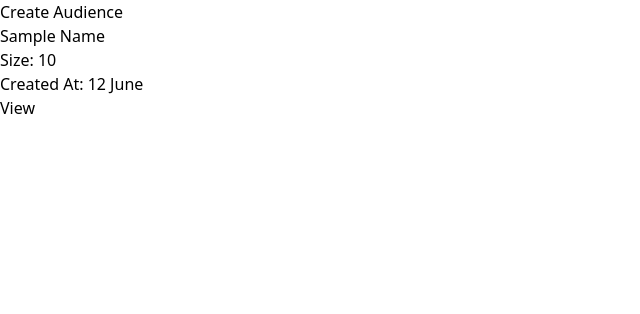
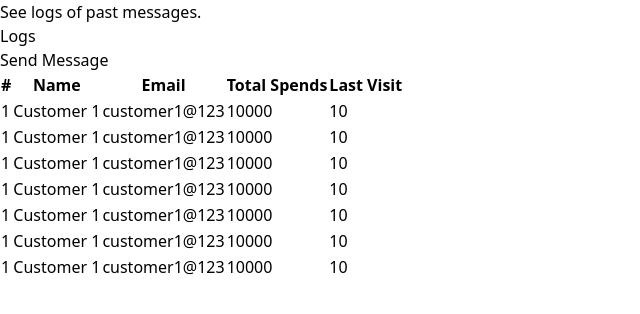
Before and after one commit to gauravsingh94/mini-crm-website, a React (Vite) app in the folder client/: page / in a window 1280 px wide. Shown: the top 314 px of the page, without its empty margins (0-640 px from the left). Built offline with nearby package versions, Linux system fonts and the light colour scheme.

Commit message:
added the send message form

```diff
--- a/client/src/App.tsx
+++ b/client/src/App.tsx
@@ -1,8 +1,8 @@
-import AudiencePage from "./pages/AudiencePage";
+import AudienceDetailPage from "./pages/AudienceDetailPage";
 const App = () => {
   return (
     <div className="container mx-auto">
-      <AudiencePage />
+      <AudienceDetailPage/>
     </div>
   );
 };
--- /dev/null
+++ b/client/src/components/CustomerCard.tsx
@@ -0,0 +1,94 @@
+import React from "react";
+
+interface PropsType {
+  serialNumber: number;
+  name: string;
+  email: string;
+  totalSpends: number;
+  lastVisit: number;
+}
+
+const CustomerTable: React.FC<PropsType> = ({
+  serialNumber,
+  name,
+  email,
+  totalSpends,
+  lastVisit,
+}) => {
+  return (
+    <div className="overflow-x-auto">
+      <div className="shadow overflow-hidden border-b border-yellow-300 sm:rounded-lg">
+        <table className="min-w-full divide-y divide-yellow-200">
+          <thead className="bg-yellow-300">
+            <tr>
+              <th scope="col" className="px-6 py-3 text-left text-xs font-medium text-gray-500 uppercase tracking-wider">
+                #
+              </th>
+              <th scope="col" className="px-6 py-3 text-left text-xs font-medium text-gray-500 uppercase tracking-wider">
+                Name
+              </th>
+              <th scope="col" className="px-6 py-3 text-left text-xs font-medium text-gray-500 uppercase tracking-wider">
+                Email
+              </th>
+              <th scope="col" className="px-6 py-3 text-left text-xs font-medium text-gray-500 uppercase tracking-wider">
+                Total Spends
+              </th>
+              <th scope="col" className="px-6 py-3 text-left text-xs font-medium text-gray-500 uppercase tracking-wider">
+                Last Visit
+              </th>
+            </tr>
+          </thead>
+          <tbody className="bg-white divide-y divide-gray-200">
+            <tr>
+              <td className="px-6 py-4 whitespace-nowrap">{serialNumber}</td>
+              <td className="px-6 py-4 whitespace-nowrap">{name}</td>
+              <td className="px-6 py-4 whitespace-nowrap">{email}</td>
+              <td className="px-6 py-4 whitespace-nowrap">{totalSpends}</td>
+              <td className="px-6 py-4 whitespace-nowrap">{lastVisit}</td>
+            </tr>
+
+            <tr>
+              <td className="px-6 py-4 whitespace-nowrap">{serialNumber}</td>
+              <td className="px-6 py-4 whitespace-nowrap">{name}</td>
+              <td className="px-6 py-4 whitespace-nowrap">{email}</td>
+              <td className="px-6 py-4 whitespace-nowrap">{totalSpends}</td>
+              <td className="px-6 py-4 whitespace-nowrap">{lastVisit}</td>
+            </tr><tr>
+              <td className="px-6 py-4 whitespace-nowrap">{serialNumber}</td>
+              <td className="px-6 py-4 whitespace-nowrap">{name}</td>
+              <td className="px-6 py-4 whitespace-nowrap">{email}</td>
+              <td className="px-6 py-4 whitespace-nowrap">{totalSpends}</td>
+              <td className="px-6 py-4 whitespace-nowrap">{lastVisit}</td>
+            </tr><tr>
+              <td className="px-6 py-4 whitespace-nowrap">{serialNumber}</td>
+              <td className="px-6 py-4 whitespace-nowrap">{name}</td>
+              <td className="px-6 py-4 whitespace-nowrap">{email}</td>
+              <td className="px-6 py-4 whitespace-nowrap">{totalSpends}</td>
+              <td className="px-6 py-4 whitespace-nowrap">{lastVisit}</td>
+            </tr><tr>
+              <td className="px-6 py-4 whitespace-nowrap">{serialNumber}</td>
+              <td className="px-6 py-4 whitespace-nowrap">{name}</td>
+              <td className="px-6 py-4 whitespace-nowrap">{email}</td>
+              <td className="px-6 py-4 whitespace-nowrap">{totalSpends}</td>
+              <td className="px-6 py-4 whitespace-nowrap">{lastVisit}</td>
+            </tr><tr>
+              <td className="px-6 py-4 whitespace-nowrap">{serialNumber}</td>
+              <td className="px-6 py-4 whitespace-nowrap">{name}</td>
+              <td className="px-6 py-4 whitespace-nowrap">{email}</td>
+              <td className="px-6 py-4 whitespace-nowrap">{totalSpends}</td>
+              <td className="px-6 py-4 whitespace-nowrap">{lastVisit}</td>
+            </tr><tr>
+              <td className="px-6 py-4 whitespace-nowrap">{serialNumber}</td>
+              <td className="px-6 py-4 whitespace-nowrap">{name}</td>
+              <td className="px-6 py-4 whitespace-nowrap">{email}</td>
+              <td className="px-6 py-4 whitespace-nowrap">{totalSpends}</td>
+              <td className="px-6 py-4 whitespace-nowrap">{lastVisit}</td>
+            </tr>
+          </tbody>
+        </table>
+      </div>
+    </div>
+  );
+};
+
+export default CustomerTable;
--- /dev/null
+++ b/client/src/components/SendMessageForm.tsx
@@ -0,0 +1,38 @@
+interface PropsType {
+    handleFormClose: () => void;
+}
+
+const SendMessageForm: React.FC<PropsType> = (props) => {
+  return (
+    <div className="fixed inset-0 flex items-center justify-center bg-gray-500 bg-opacity-75">
+      <div className="bg-white p-8 rounded-lg w-[50%] ">
+        <div className="mb-4">
+          <label
+            htmlFor="message"
+            className="block text-sm font-medium text-gray-700"
+          >
+            Type the message which you want to send
+          </label>
+          <textarea
+            id="message"
+            className="mt-1 p-2 block w-full border-gray-300 rounded-md focus:outline-none focus:ring-blue-500 focus:border-blue-500 sm:text-sm"
+            placeholder="Enter the message"
+          ></textarea>
+        </div>
+        <div className="flex justify-end">
+          <button
+            className="bg-red-500 hover:bg-red-700 text-white font-bold py-2 px-4 mr-2 rounded' focus:outline-none focus:shadow-outline"
+            onClick={() => props.handleFormClose()}
+          >
+            Close
+          </button>
+          <button className="bg-green-500 hover:bg-green-700 text-white font-bold py-2 px-4 mr-2 rounded focus:outline-none focus:shadow-outline">
+            Send
+          </button>
+        </div>
+      </div>
+    </div>
+  );
+};
+
+export default SendMessageForm;
--- /dev/null
+++ b/client/src/pages/AudienceDetailPage.tsx
@@ -0,0 +1,45 @@
+import { useState } from "react";
+import CustomerTable from "../components/CustomerCard";
+import SendMessageForm from "../components/SendMessageForm";
+
+const AudienceDetailPage = () => {
+  const [showPopup, setShowPopup] = useState(false);
+
+  const handleFormClose = () => {
+    console.log("clicked");
+    setShowPopup(false);
+  };
+
+  return (
+    <div>
+      <div className="flex justify-between items-center">
+        <div>
+          <p>See logs of past messages.</p>
+          <button className="bg-green-600 hover:bg-green-700 text-white font-bold py-2 px-4 rounded focus:outline-none focus:shadow-outline mb-5 mt-3">
+            Logs
+          </button>
+        </div>
+        <div>
+          <button
+            className="bg-blue-500 hover:bg-blue-700 text-white font-bold py-2 px-4 rounded focus:outline-none focus:shadow-outline"
+            onClick={() => setShowPopup(true)}
+          >
+            Send Message
+          </button>
+        </div>
+      </div>
+      <CustomerTable
+        serialNumber={1}
+        name="Customer 1"
+        email="customer1@123"
+        lastVisit={10}
+        totalSpends={10000}
+      />
+
+      {/* Popup form */}
+      {showPopup && <SendMessageForm handleFormClose={handleFormClose} />}
+    </div>
+  );
+};
+
+export default AudienceDetailPage;
```
